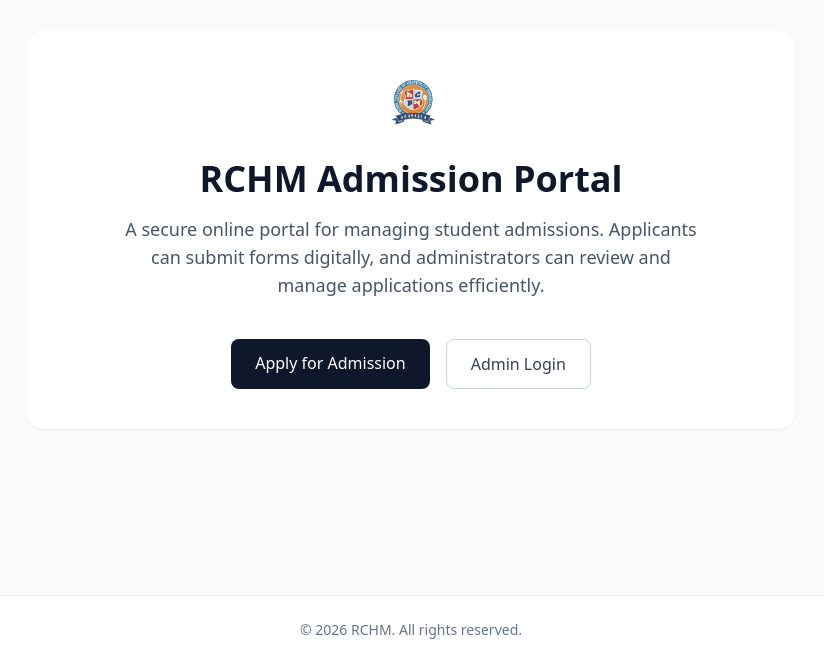
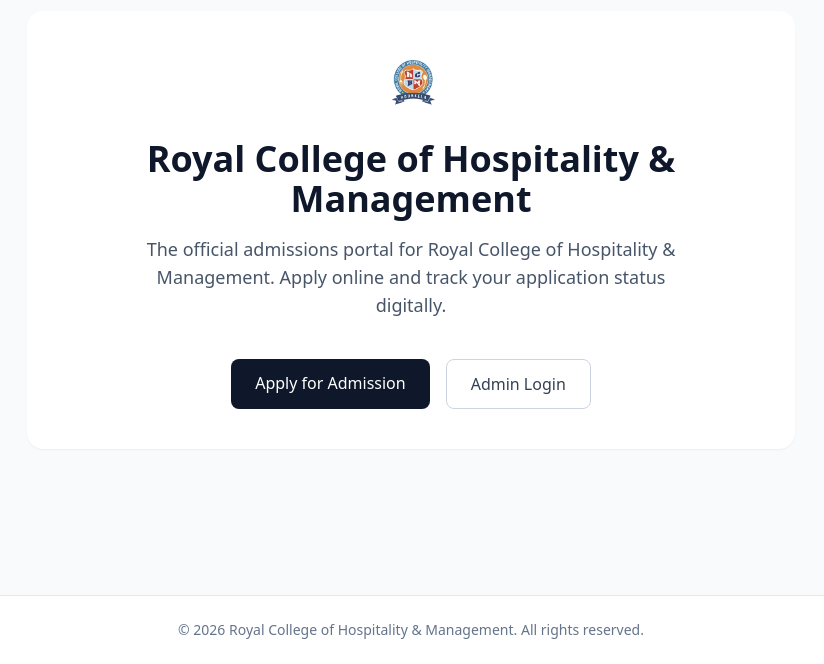
Before and after one commit to rchm-org/rchm-admissions-frontend, a React app: page / in a window 1280 px wide. Shown: the part 136-800 px from the top of the page, without its empty margins (229-1053 px from the left). Built offline with nearby package versions, Linux system fonts and the light colour scheme; no server answers; the HTML template or start-up script is replaced by a standard one.

Commit message:
fix: update college name to Royal College of Hospitality & Management
- Login.jsx: left panel heading, bottom badge, footer copyright
- Footer.jsx: copyright text
- Home.jsx: h1 title and tagline description

```diff
--- a/src/components/Footer.jsx
+++ b/src/components/Footer.jsx
@@ -2,7 +2,7 @@
   return (
     <footer className="w-full border-t border-slate-200 bg-white">
       <div className="max-w-6xl mx-auto px-4 py-6 text-center text-sm text-slate-500">
-        © {new Date().getFullYear()} RCHM. All rights reserved.
+        © {new Date().getFullYear()} Royal College of Hospitality & Management. All rights reserved.
       </div>
     </footer>
   );
--- a/src/pages/Home.jsx
+++ b/src/pages/Home.jsx
@@ -21,14 +21,13 @@
 
           {/* Title */}
           <h1 className="text-3xl sm:text-4xl font-semibold text-slate-900 mb-4">
-            RCHM Admission Portal
+            Royal College of Hospitality & Management
           </h1>
 
           {/* Subtitle */}
           <p className="text-slate-600 text-base sm:text-lg max-w-xl mx-auto mb-10">
-            A secure online portal for managing student admissions.
-            Applicants can submit forms digitally, and administrators can
-            review and manage applications efficiently.
+            The official admissions portal for Royal College of Hospitality & Management.
+            Apply online and track your application status digitally.
           </p>
 
           {/* Actions */}
--- a/src/pages/Login.jsx
+++ b/src/pages/Login.jsx
@@ -39,16 +39,16 @@
         <div className="relative z-10 text-center">
           <img src={logo} alt="RCHM Logo" className="h-20 w-auto mx-auto mb-8 drop-shadow-xl" />
           <h1 className="text-3xl font-bold text-white mb-3 tracking-tight">
-            RCHM Admin Portal
+            Royal College of Hospitality & Management
           </h1>
           <p className="text-slate-400 text-sm leading-relaxed max-w-xs mx-auto">
-            Manage student admissions, review applications, and track enrolment — all in one place.
+            Admin portal for managing student admissions, reviewing applications, and tracking enrolment.
           </p>
         </div>
 
         {/* bottom badge */}
         <p className="absolute bottom-6 text-xs text-slate-600 tracking-widest uppercase">
-          Rajiv Gandhi College of Hotel Management
+          Royal College of Hospitality & Management
         </p>
       </div>
 
@@ -118,7 +118,7 @@
           </div>
 
           <p className="text-center text-xs text-slate-400 mt-6">
-            © {new Date().getFullYear()} RCHM. All rights reserved.
+            © {new Date().getFullYear()} Royal College of Hospitality & Management. All rights reserved.
           </p>
         </div>
       </div>
```
